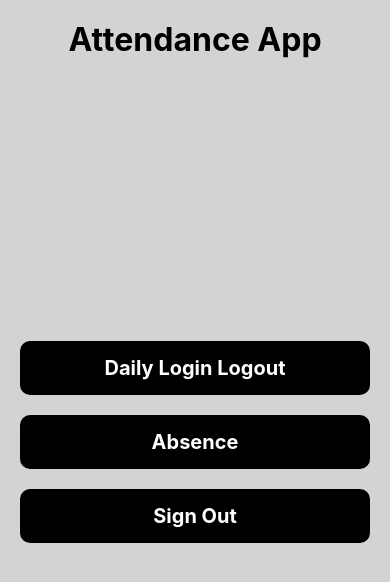
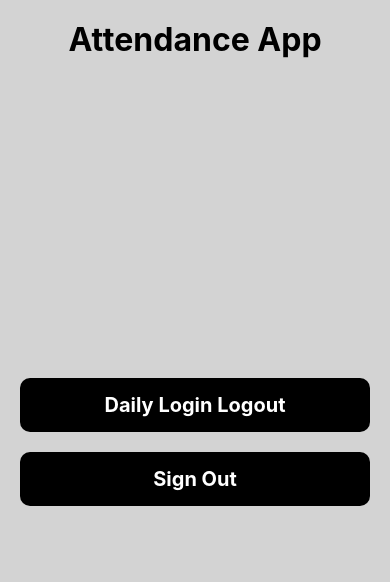
Before and after one commit to nald-dev/attendance_record_app, a React Native app: screen /HomeScreen in a window 390 px wide. Shown: the top 582 px of the page. Built offline with nearby package versions, Linux system fonts and the light colour scheme.

Commit message:
move leave button

```diff
--- a/src/screens/daily-login-logout.js
+++ b/src/screens/daily-login-logout.js
@@ -224,6 +224,34 @@ const DailyLoginLogoutScreen = ({navigation}) => {
 					/>
 
 					<TouchableOpacity
+						onPress={submitLogout}
+						style = {{
+							backgroundColor: 'white',
+							borderRadius: 15,
+							borderWidth: 1,
+							flex: 1,
+							padding: 15
+						}}
+					>
+						<Text
+							style = {{
+								color: 'black',
+								fontWeight: 'bold',
+								textAlign: 'center'
+							}}
+						>
+							Logout
+						</Text>
+					</TouchableOpacity>
+				</View>
+
+				<View
+					style = {{
+						flexDirection: 'row',
+						marginTop: 10
+					}}
+				>
+					<TouchableOpacity
 						onPress={submitBreak}
 						style = {{
 							backgroundColor: 'white',
@@ -243,14 +271,13 @@ const DailyLoginLogoutScreen = ({navigation}) => {
 							Break
 						</Text>
 					</TouchableOpacity>
-				</View>
 
-				<View
-					style = {{
-						flexDirection: 'row',
-						marginTop: 10
-					}}
-				>
+					<View
+						style = {{
+							width: 10
+						}}
+					/>
+
 					<TouchableOpacity
 						onPress={submitBack}
 						style = {{
@@ -279,7 +306,7 @@ const DailyLoginLogoutScreen = ({navigation}) => {
 					/>
 
 					<TouchableOpacity
-						onPress={submitLogout}
+						onPress={() => navigation.navigate('AbsenceScreen')}
 						style = {{
 							backgroundColor: 'white',
 							borderRadius: 15,
@@ -295,7 +322,7 @@ const DailyLoginLogoutScreen = ({navigation}) => {
 								textAlign: 'center'
 							}}
 						>
-							Logout
+							Leave
 						</Text>
 					</TouchableOpacity>
 				</View>
--- a/src/screens/home.js
+++ b/src/screens/home.js
@@ -63,28 +63,6 @@ const HomeScreen = ({navigation}) => {
 
 					<TouchableOpacity
             activeOpacity={0.6}
-						onPress = {() => navigation.navigate('AbsenceScreen')}
-            style = {{
-              backgroundColor: 'black',
-              borderRadius: 10,
-							marginTop: 20,
-              padding: 15,
-            }}
-          >
-            <Text
-              style = {{
-                color: 'white',
-                fontSize: 20,
-                fontWeight: 'bold',
-                textAlign: 'center'
-              }}
-            >
-              Absence
-            </Text>
-          </TouchableOpacity>
-
-					<TouchableOpacity
-            activeOpacity={0.6}
 						onPress = {signOut}
             style = {{
               backgroundColor: 'black',
```
